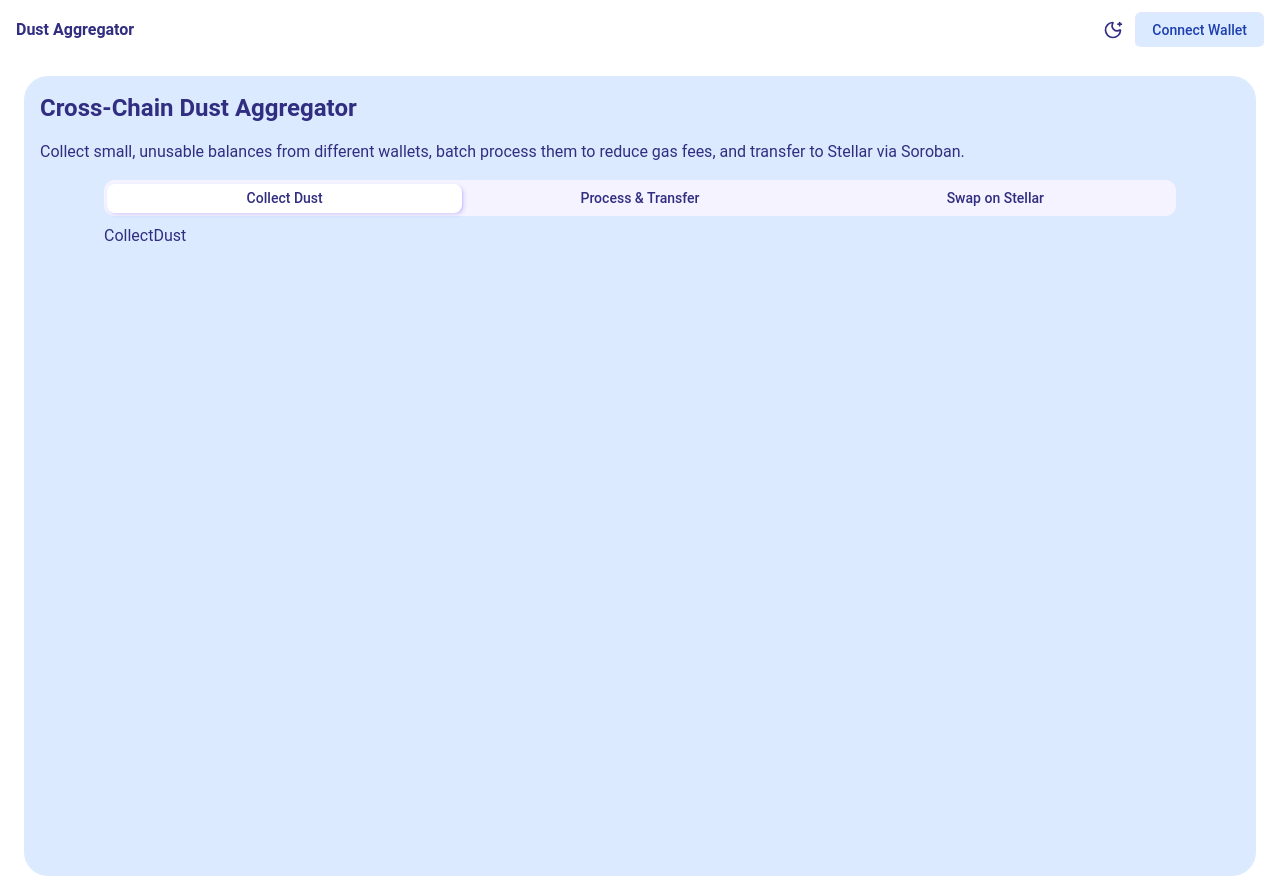
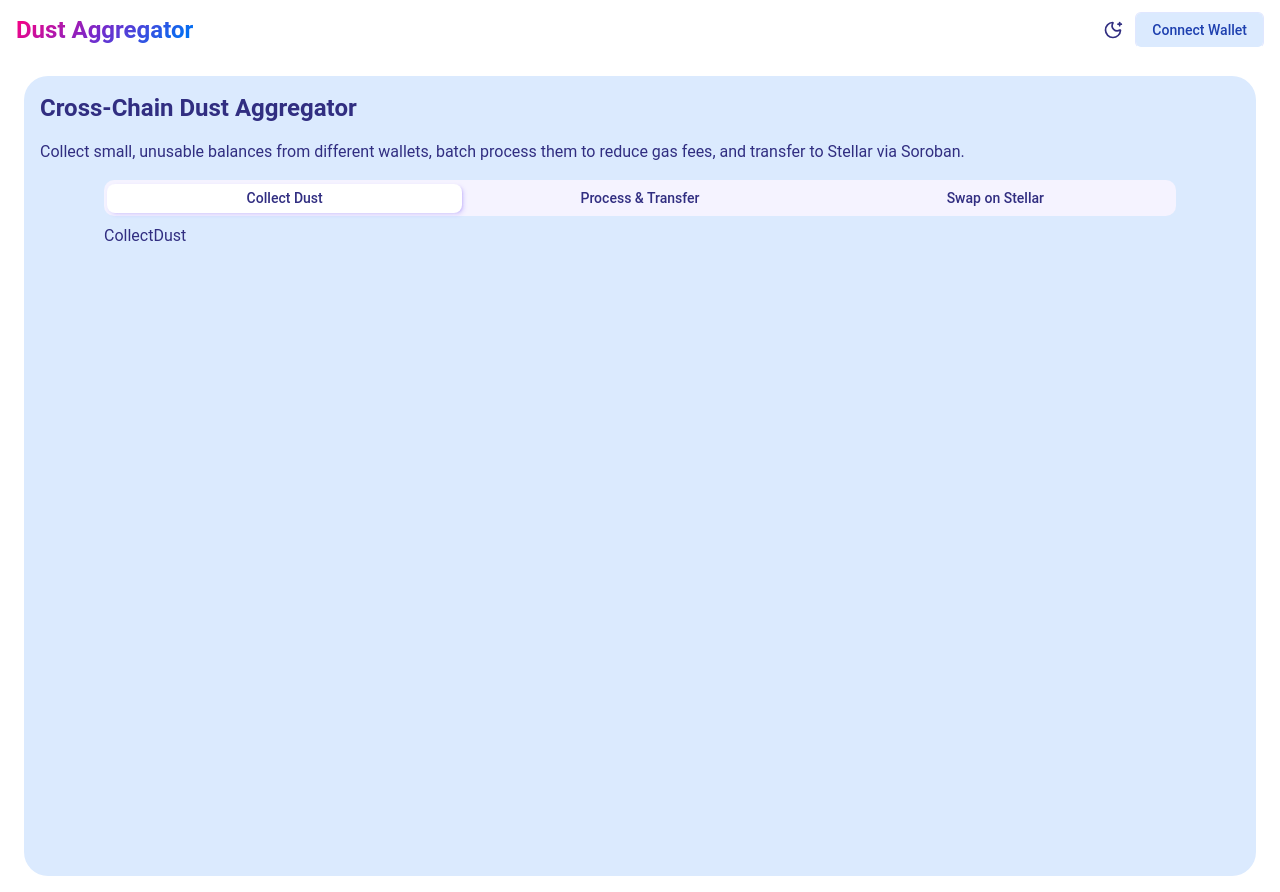
Before and after one commit to JojoFlex1/JJ, a Next.js app: page / in a window 1280 px wide. Built offline with nearby package versions, Linux system fonts and the light colour scheme.

Commit message:
Modified the Nav Header

```diff
--- a/src/components/Header.tsx
+++ b/src/components/Header.tsx
@@ -1,12 +1,13 @@
 import React from 'react'
 import ThemeToggle from './theme-toggle'
 import { RainbowButton } from './magicui/rainbow-button'
+import { AuroraText } from "@/components/magicui/aurora-text";
 
 export default function HeaderSection() {
   return (
     <nav className=" flex justify-between items-center bg-background px-4 py-2">
       <div className=" flex justify-center items-center">
-        <h1 className=' font-bold'>Dust Aggregator</h1>
+        <AuroraText className=' font-bold text-2xl'>Dust Aggregator</AuroraText>
       </div>
       <div className=" flex justify-center items-center">
         <ThemeToggle />
--- /dev/null
+++ b/src/components/magicui/aurora-text.tsx
@@ -0,0 +1,43 @@
+"use client";
+
+import React, { memo } from "react";
+
+interface AuroraTextProps {
+  children: React.ReactNode;
+  className?: string;
+  colors?: string[];
+  speed?: number;
+}
+
+export const AuroraText = memo(
+  ({
+    children,
+    className = "",
+    colors = ["#FF0080", "#7928CA", "#0070F3", "#38bdf8"],
+    speed = 1,
+  }: AuroraTextProps) => {
+    const gradientStyle = {
+      backgroundImage: `linear-gradient(135deg, ${colors.join(", ")}, ${
+        colors[0]
+      })`,
+      WebkitBackgroundClip: "text",
+      WebkitTextFillColor: "transparent",
+      animationDuration: `${10 / speed}s`,
+    };
+
+    return (
+      <span className={`relative inline-block ${className}`}>
+        <span className="sr-only">{children}</span>
+        <span
+          className="relative animate-aurora bg-[length:200%_auto] bg-clip-text text-transparent"
+          style={gradientStyle}
+          aria-hidden="true"
+        >
+          {children}
+        </span>
+      </span>
+    );
+  },
+);
+
+AuroraText.displayName = "AuroraText";
```
